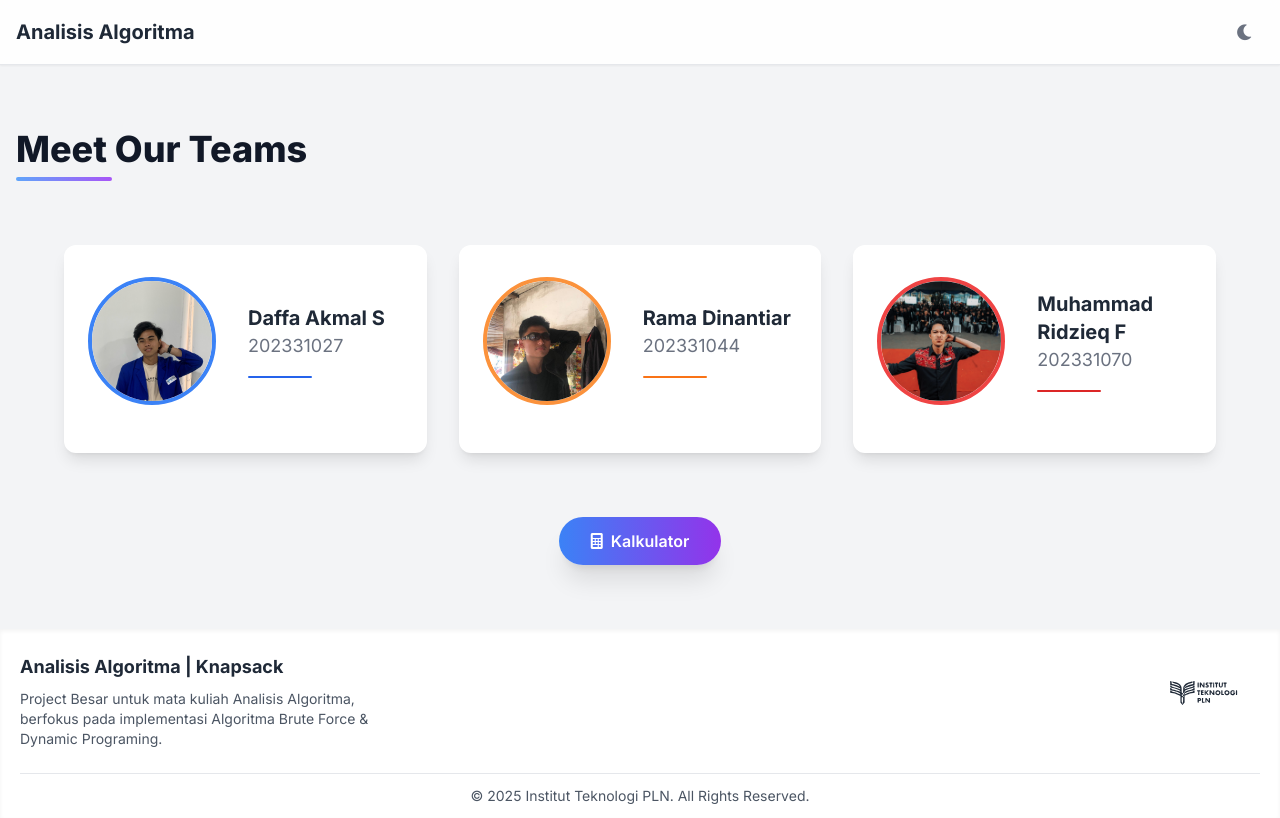
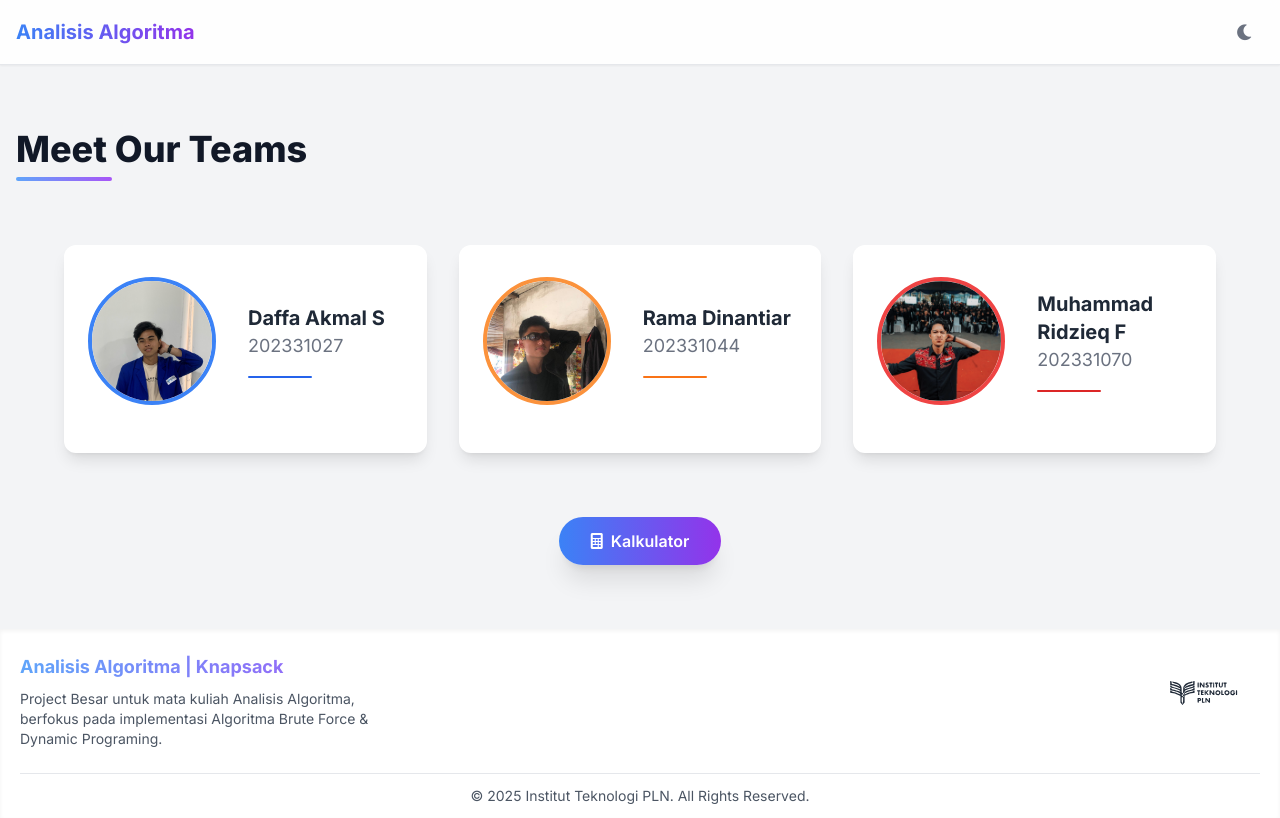
Before and after one commit to mridzieqfch/knapSackBfDp, a plain HTML site: page docs/index.html in a window 1280 px wide. Drawn offline with nearby package versions, Linux system fonts and the light colour scheme.

Commit message:
Update index.html

```diff
--- a/docs/index.html
+++ b/docs/index.html
@@ -57,7 +57,7 @@
         <nav class="container mx-auto px-4 sm:px-6 lg:px-4">
             <div class="flex items-center justify-between h-16">
                 <div class="flex-shrink-0">
-                    <a href="index.html" class="text-xl font-bold text-gray-800 dark:text-white">
+                    <a href="index.html" class="text-xl font-bold bg-gradient-to-r from-blue-500 to-purple-600 text-transparent bg-clip-text">
                         Analisis Algoritma
                     </a>
                 </div>
@@ -122,7 +122,7 @@
         <div class="container mx-auto px-4 sm:px-6 lg:px-5">
             <div class="grid grid-cols-1 md:grid-cols-2 lg:grid-cols-3 gap-8 py-6 text-center md:text-left">
                 <div>
-                    <h3 class="text-lg font-bold text-gray-800 dark:text-white mb-2">Analisis Algoritma | Knapsack</h3>
+                    <h3 class="text-lg font-bold bg-gradient-to-r from-blue-400 to-purple-500 text-transparent bg-clip-text mb-2">Analisis Algoritma | Knapsack</h3>
                     <p class="text-sm">Project Besar untuk mata kuliah Analisis Algoritma, berfokus pada implementasi Algoritma Brute Force & Dynamic Programing.</p>
                 </div>
 
```
